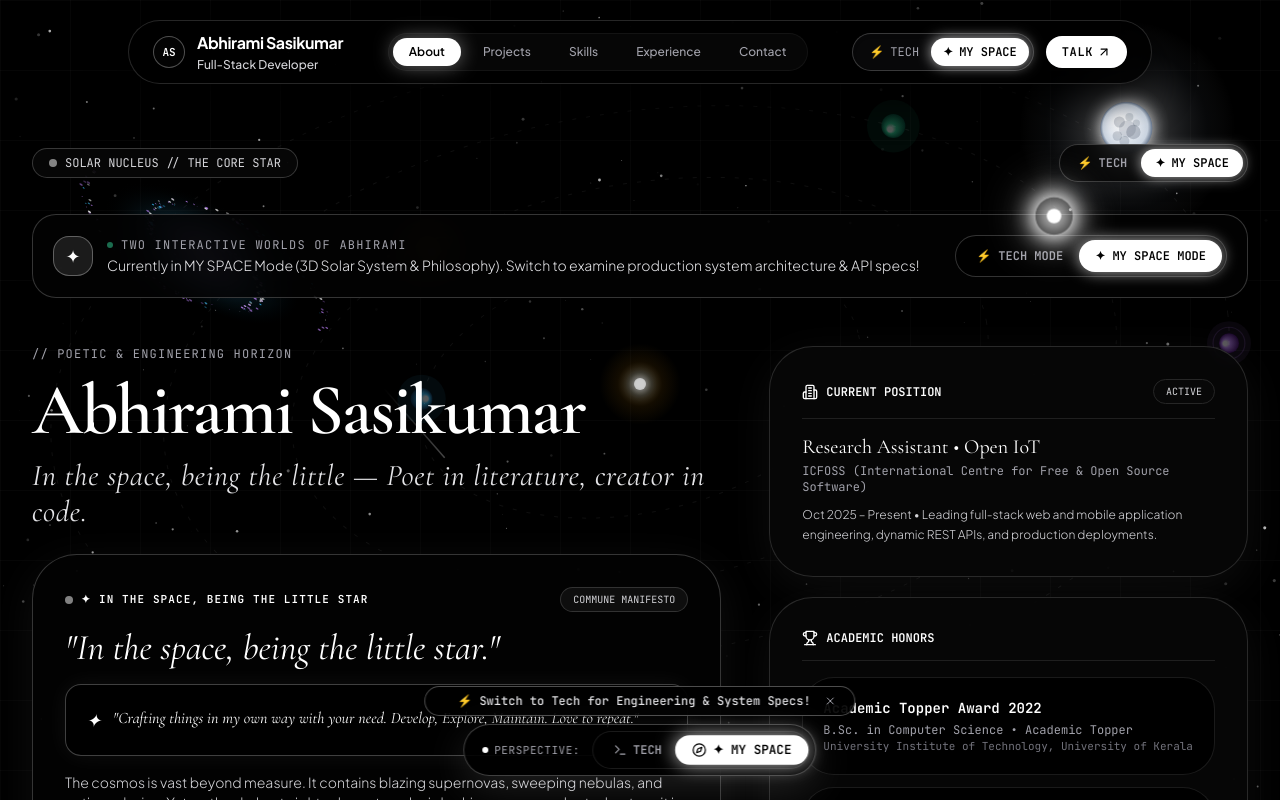
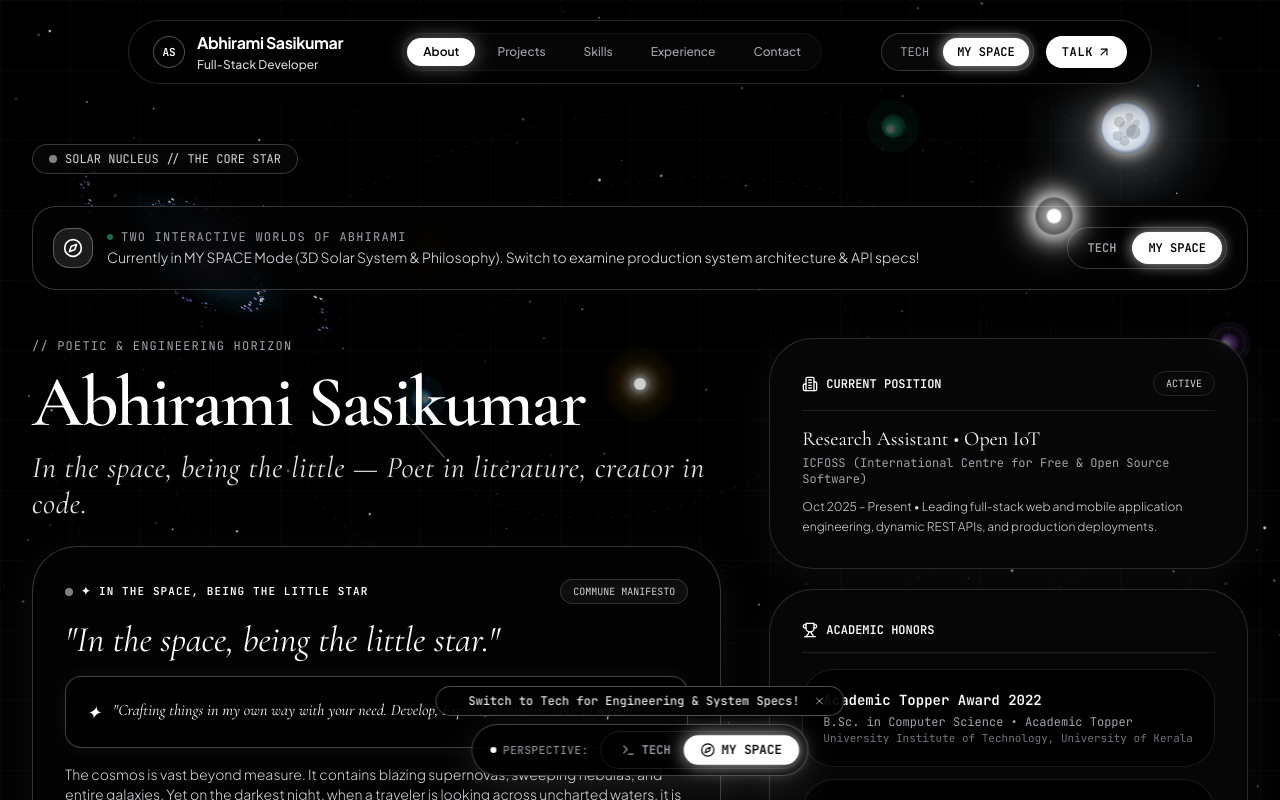
Before and after one commit to abhirami-sasikumar/Portfolio, a React (Vite) app: page / in a window 1280 px wide. Shown: the top 800 px of the page. Built offline with nearby package versions, Linux system fonts and the light colour scheme.

Commit message:
Remove flash emoji and star symbol from toggles and remove middle nucleus toggle

```diff
--- a/src/components/FloatingModeDock.jsx
+++ b/src/components/FloatingModeDock.jsx
@@ -51,8 +51,8 @@
               <span className="w-2 h-2 rounded-full bg-emerald-400 animate-ping"></span>
               <span>
                 {isTechy
-                  ? '✦ Switch to My Space for 3D Planets & Night Sky!'
-                  : '⚡ Switch to Tech for Engineering & System Specs!'}
+                  ? 'Switch to My Space for 3D Planets & Night Sky!'
+                  : 'Switch to Tech for Engineering & System Specs!'}
               </span>
               <button
                 onClick={() => setShowHint(false)}
@@ -109,7 +109,7 @@
             }`}
           >
             <Compass className="w-3.5 h-3.5" />
-            <span>✦ MY SPACE</span>
+            <span>MY SPACE</span>
           </button>
 
         </div>
--- a/src/components/HeroSection.jsx
+++ b/src/components/HeroSection.jsx
@@ -40,32 +40,6 @@
             {isTechy ? 'ENGINEERING APERTURE: ONLINE // FULL-STACK CORE' : 'SOLAR NUCLEUS // THE CORE STAR'}
           </span>
         </motion.div>
-
-        {/* Top Segmented Mode Switcher */}
-        <div className="flex items-center p-0.5 sm:p-1 rounded-full border border-white/20 bg-void-950/80 backdrop-blur-md shadow-lg font-mono text-[10px] sm:text-xs">
-          <button
-            onClick={() => { if (!isTechy) onToggleTheme(); }}
-            className={`px-2.5 sm:px-3.5 py-1 sm:py-1.5 rounded-full transition-all duration-300 flex items-center gap-1.5 font-bold ${
-              isTechy
-                ? 'bg-sky-400 text-black shadow-[0_0_12px_rgba(56,189,248,0.5)]'
-                : 'text-zinc-400 hover:text-white'
-            }`}
-          >
-            <span>⚡</span>
-            <span>TECH</span>
-          </button>
-          <button
-            onClick={() => { if (isTechy) onToggleTheme(); }}
-            className={`px-2.5 sm:px-3.5 py-1 sm:py-1.5 rounded-full transition-all duration-300 flex items-center gap-1.5 font-bold ${
-              !isTechy
-                ? 'bg-white text-black shadow-[0_0_14px_rgba(255,255,255,0.7)]'
-                : 'text-zinc-400 hover:text-white'
-            }`}
-          >
-            <span>✦</span>
-            <span>MY SPACE</span>
-          </button>
-        </div>
       </div>
 
       {/* Hero Dual-Perspective Discovery Banner */}
@@ -85,7 +59,7 @@
               ? 'bg-sky-400/10 border-sky-400/30 text-sky-400'
               : 'bg-white/10 border-white/30 text-white'
           }`}>
-            <span className="text-lg">{isTechy ? '⚡' : '✦'}</span>
+            {isTechy ? <Terminal className="w-5 h-5 text-sky-400" /> : <Compass className="w-5 h-5 text-white" />}
           </div>
           <div>
             <div className="flex items-center gap-2 text-[10px] sm:text-xs font-mono text-zinc-400 uppercase tracking-widest">
@@ -104,23 +78,23 @@
         <div className="flex items-center p-1 rounded-full bg-black/90 border border-white/20 shrink-0 font-mono text-xs shadow-inner w-full md:w-auto justify-center">
           <button
             onClick={() => { if (!isTechy) onToggleTheme(); }}
-            className={`px-3 sm:px-4 py-1.5 sm:py-2 rounded-full transition-all duration-300 flex items-center gap-1.5 text-[11px] sm:text-xs font-bold ${
+            className={`px-4 py-1.5 sm:py-2 rounded-full transition-all duration-300 flex items-center gap-1.5 text-[11px] sm:text-xs font-bold ${
               isTechy
                 ? 'bg-sky-400 text-black shadow-[0_0_14px_rgba(56,189,248,0.6)]'
                 : 'text-zinc-400 hover:text-white hover:bg-white/5'
             }`}
           >
-            <span>⚡ TECH MODE</span>
+            <span>TECH</span>
           </button>
           <button
             onClick={() => { if (isTechy) onToggleTheme(); }}
-            className={`px-3 sm:px-4 py-1.5 sm:py-2 rounded-full transition-all duration-300 flex items-center gap-1.5 text-[11px] sm:text-xs font-bold ${
+            className={`px-4 py-1.5 sm:py-2 rounded-full transition-all duration-300 flex items-center gap-1.5 text-[11px] sm:text-xs font-bold ${
               !isTechy
                 ? 'bg-white text-black shadow-[0_0_16px_rgba(255,255,255,0.7)]'
                 : 'text-zinc-400 hover:text-white hover:bg-white/5'
             }`}
           >
-            <span>✦ MY SPACE MODE</span>
+            <span>MY SPACE</span>
           </button>
         </div>
       </motion.div>
--- a/src/components/Navbar.jsx
+++ b/src/components/Navbar.jsx
@@ -79,28 +79,26 @@
                 onClick={() => {
                   if (themeMode !== 'techy') onToggleTheme();
                 }}
-                className={`px-2 sm:px-3 py-1 sm:py-1.5 rounded-full transition-all duration-300 flex items-center gap-1 sm:gap-1.5 ${
+                className={`px-2.5 sm:px-3.5 py-1 sm:py-1.5 rounded-full transition-all duration-300 flex items-center justify-center ${
                   themeMode === 'techy'
                     ? 'bg-sky-400 text-black font-bold shadow-[0_0_12px_rgba(56,189,248,0.5)]'
                     : 'text-zinc-400 hover:text-white'
                 }`}
                 title="Switch to Tech Mode"
               >
-                <span>⚡</span>
                 <span>TECH</span>
               </button>
               <button
                 onClick={() => {
                   if (themeMode !== 'celestial') onToggleTheme();
                 }}
-                className={`px-2 sm:px-3 py-1 sm:py-1.5 rounded-full transition-all duration-300 flex items-center gap-1 sm:gap-1.5 ${
+                className={`px-2.5 sm:px-3.5 py-1 sm:py-1.5 rounded-full transition-all duration-300 flex items-center justify-center ${
                   themeMode === 'celestial'
                     ? 'bg-white text-black font-bold shadow-[0_0_14px_rgba(255,255,255,0.7)]'
                     : 'text-zinc-400 hover:text-white'
                 }`}
                 title="Switch to My Space Mode"
               >
-                <span>✦</span>
                 <span className="whitespace-nowrap">MY SPACE</span>
               </button>
             </div>
@@ -150,22 +148,22 @@
                     if (themeMode !== 'techy') onToggleTheme();
                     setMobileOpen(false);
                   }}
-                  className={`px-2.5 py-1 rounded-full text-[10px] ${
-                    themeMode === 'techy' ? 'bg-sky-400 text-black font-bold' : 'text-zinc-400'
+                  className={`px-3 py-1 rounded-full text-[10px] font-bold ${
+                    themeMode === 'techy' ? 'bg-sky-400 text-black' : 'text-zinc-400'
                   }`}
                 >
-                  ⚡ TECH
+                  TECH
                 </button>
                 <button
                   onClick={() => {
                     if (themeMode !== 'celestial') onToggleTheme();
                     setMobileOpen(false);
                   }}
-                  className={`px-2.5 py-1 rounded-full text-[10px] ${
-                    themeMode === 'celestial' ? 'bg-white text-black font-bold' : 'text-zinc-400'
+                  className={`px-3 py-1 rounded-full text-[10px] font-bold ${
+                    themeMode === 'celestial' ? 'bg-white text-black' : 'text-zinc-400'
                   }`}
                 >
-                  ✦ MY SPACE
+                  MY SPACE
                 </button>
               </div>
             </div>
@@ -230,28 +228,26 @@
               onClick={() => {
                 if (themeMode !== 'techy') onToggleTheme();
               }}
-              className={`px-2 sm:px-3 py-1 sm:py-1.5 rounded-full transition-all duration-300 flex items-center gap-1 sm:gap-1.5 ${
+              className={`px-2.5 sm:px-3.5 py-1 sm:py-1.5 rounded-full transition-all duration-300 flex items-center justify-center ${
                 themeMode === 'techy'
                   ? 'bg-sky-400 text-black font-bold shadow-[0_0_12px_rgba(56,189,248,0.5)]'
                   : 'text-zinc-400 hover:text-white'
               }`}
               title="Switch to Tech Mode"
             >
-              <span>⚡</span>
               <span>TECH</span>
             </button>
             <button
               onClick={() => {
                 if (themeMode !== 'celestial') onToggleTheme();
               }}
-              className={`px-2 sm:px-3 py-1 sm:py-1.5 rounded-full transition-all duration-300 flex items-center gap-1 sm:gap-1.5 ${
+              className={`px-2.5 sm:px-3.5 py-1 sm:py-1.5 rounded-full transition-all duration-300 flex items-center justify-center ${
                 themeMode === 'celestial'
                   ? 'bg-white text-black font-bold shadow-[0_0_14px_rgba(255,255,255,0.7)]'
                   : 'text-zinc-400 hover:text-white'
               }`}
               title="Switch to My Space Mode"
             >
-              <span>✦</span>
               <span className="whitespace-nowrap">MY SPACE</span>
             </button>
           </div>
@@ -300,22 +296,22 @@
                   if (themeMode !== 'techy') onToggleTheme();
                   setMobileOpen(false);
                 }}
-                className={`px-2.5 py-1 rounded-full text-[10px] ${
-                  themeMode === 'techy' ? 'bg-sky-400 text-black font-bold' : 'text-zinc-400'
+                className={`px-3 py-1 rounded-full text-[10px] font-bold ${
+                  themeMode === 'techy' ? 'bg-sky-400 text-black' : 'text-zinc-400'
                 }`}
               >
-                ⚡ TECH
+                TECH
               </button>
               <button
                 onClick={() => {
                   if (themeMode !== 'celestial') onToggleTheme();
                   setMobileOpen(false);
                 }}
-                className={`px-2.5 py-1 rounded-full text-[10px] ${
-                  themeMode === 'celestial' ? 'bg-white text-black font-bold' : 'text-zinc-400'
+                className={`px-3 py-1 rounded-full text-[10px] font-bold ${
+                  themeMode === 'celestial' ? 'bg-white text-black' : 'text-zinc-400'
                 }`}
               >
-                ✦ MY SPACE
+                MY SPACE
               </button>
             </div>
           </div>
```
